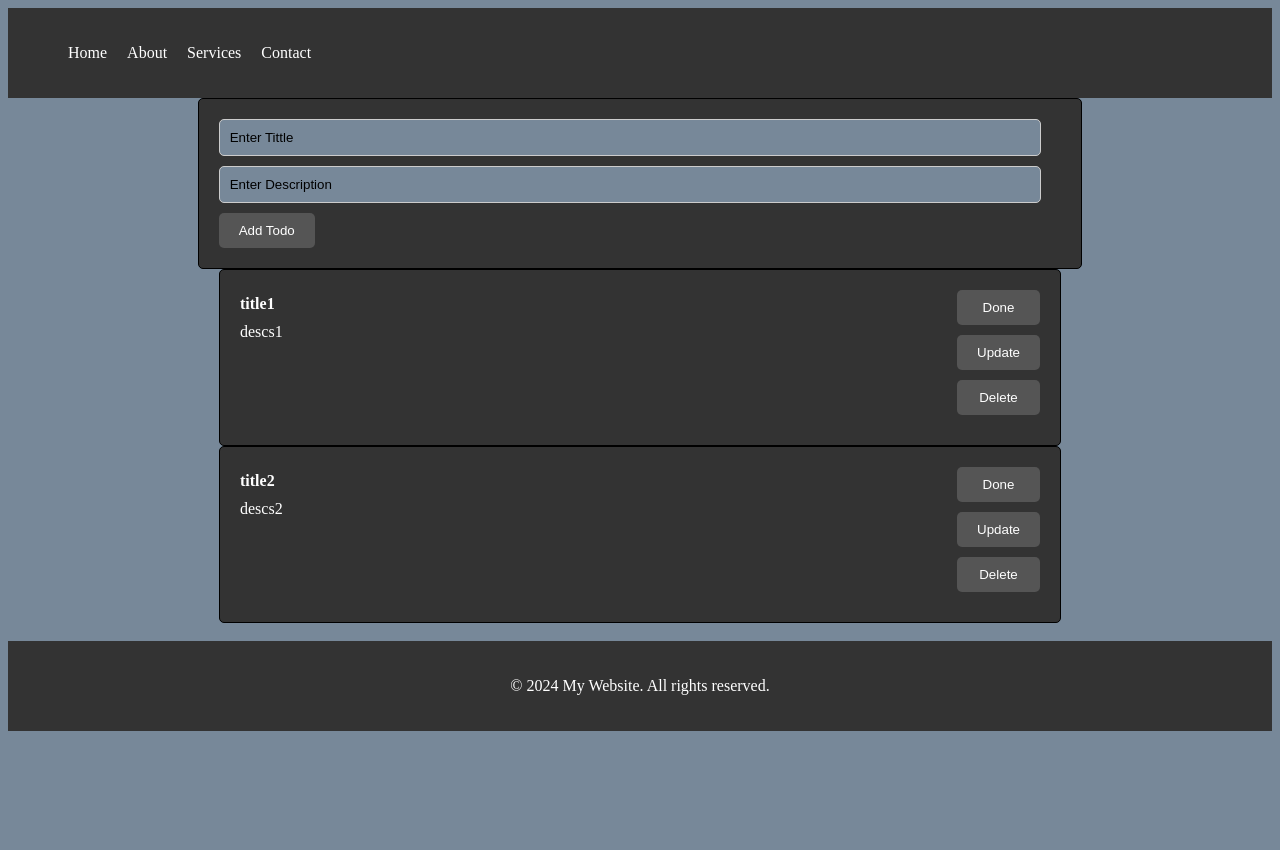
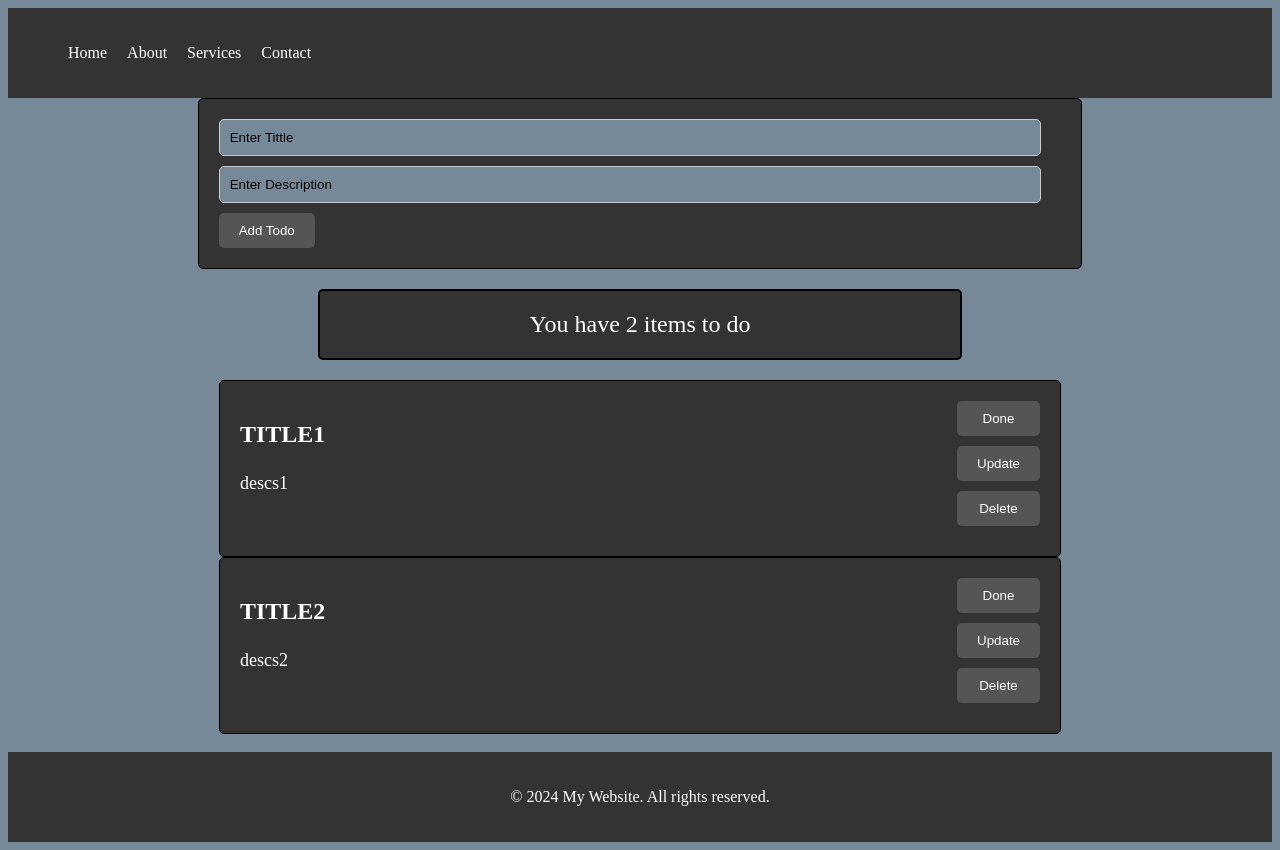
Before and after one commit to misterio33/ReactToDo, a React (Create React App) app in the folder react-todo-app/: page / in a window 1280 px wide. Before the commit the page ends 800 px from the top, so only its background shows below. Built offline with nearby package versions, Linux system fonts and the light colour scheme.

Commit message:
updated styles

```diff
--- a/react-todo-app/src/Components/doneTodoItems/doneTodoItems.tsx
+++ b/react-todo-app/src/Components/doneTodoItems/doneTodoItems.tsx
@@ -1,6 +1,7 @@
 import { useContext } from "react";
 import TodoItem from "../todoItem/todoItem";
 import { TodoItemContext } from "../../context/todoItemsContext";
+import "../todoItems/todoItems.css";
 
 const DoneTodoItems: React.FC = () => {
   const { doneTodoItems } = useContext(TodoItemContext);
@@ -8,7 +9,9 @@ const DoneTodoItems: React.FC = () => {
     <>
       <br />
       <section className="todoItems">
-        {doneTodoItems.length > 0 ? <div>Done Todo Items</div> : null}
+        {doneTodoItems.length > 0 ? (
+          <div className="message">You have done {doneTodoItems.length} items!</div>
+        ) : null}
         {doneTodoItems.map((item) => {
           return <TodoItem todoItem={item} />;
         })}
--- a/react-todo-app/src/Components/todoItem/todoItem.css
+++ b/react-todo-app/src/Components/todoItem/todoItem.css
@@ -29,11 +29,13 @@
 
 .todoItem .content .title {
   align-self: flex-start; /* Ensure title is at the top left */
+  text-shadow:#777;
   font-weight: bold; /* Make the title bold */
 }
 
 .todoItem .content .description {
   width: 100%; /* Make description span the full width */
+  font-size: large;
 }
 
 .todoItem .buttons {
--- a/react-todo-app/src/Components/todoItem/todoItem.tsx
+++ b/react-todo-app/src/Components/todoItem/todoItem.tsx
@@ -1,17 +1,20 @@
-import { useContext, useState } from "react";
+import { useContext } from "react";
 import { TodoItemModel } from "../../models/todoItemModel";
 import "./todoItem.css";
 import { TodoItemContext } from "../../context/todoItemsContext";
 
 const TodoItem: React.FC<{ todoItem: TodoItemModel }> = ({ todoItem }) => {
-  const { deleteHandler: onDeleteHandler, doneHandler: addToDoneHandler, unDoneHandler } =
-    useContext(TodoItemContext);
+  const {
+    deleteHandler: onDeleteHandler,
+    doneHandler: addToDoneHandler,
+    unDoneHandler,
+  } = useContext(TodoItemContext);
   const className = todoItem.isDone ? "todoItem done" : "todoItem";
 
   return (
     <div className={className}>
       <div className="content">
-        <p className="title">{todoItem.title}</p>
+        <h1 className="title">{todoItem.title.toUpperCase()}</h1>
         <p className="description">{todoItem.description}</p>
       </div>
       <div className="buttons">
--- a/react-todo-app/src/Components/todoItems/todoItems.css
+++ b/react-todo-app/src/Components/todoItems/todoItems.css
@@ -1,6 +1,15 @@
-.todoItems {
-  display: flex;
-  justify-content: center; /* Center the .todoItem horizontally */
-  align-items: center; /* Center the .todoItem vertically (if needed) */
-  background-color: #222; /* Optional: background color for the entire container */
+.message {
+  text-align: center;
+  margin-left: auto;
+  margin-right: auto;
+  font-size: 24px;
+  color: white;
+  background-color: #333;
+  border: 2px solid black;
+  padding: 20px;
+  border-radius: 5px;
+  margin-top: 20px;
+  margin-bottom: 20px;
+  width: 80%;
+  max-width: 600px;
 }
--- a/react-todo-app/src/Components/todoItems/todoItems.tsx
+++ b/react-todo-app/src/Components/todoItems/todoItems.tsx
@@ -1,11 +1,17 @@
 import { useContext } from "react";
 import TodoItem from "../todoItem/todoItem";
 import { TodoItemContext } from "../../context/todoItemsContext";
+import "./todoItems.css";
 
 const TodoItems: React.FC = () => {
   const { todoItems } = useContext(TodoItemContext);
   return (
     <section className="todoItems">
+      {todoItems.length > 0 ? (
+        <div className="message">You have {todoItems.length} items to do</div>
+      ) : (
+        <div className="message">No items to do, create a new one</div>
+      )}
       {todoItems.map((item) => {
         return <TodoItem todoItem={item} />;
       })}
```
